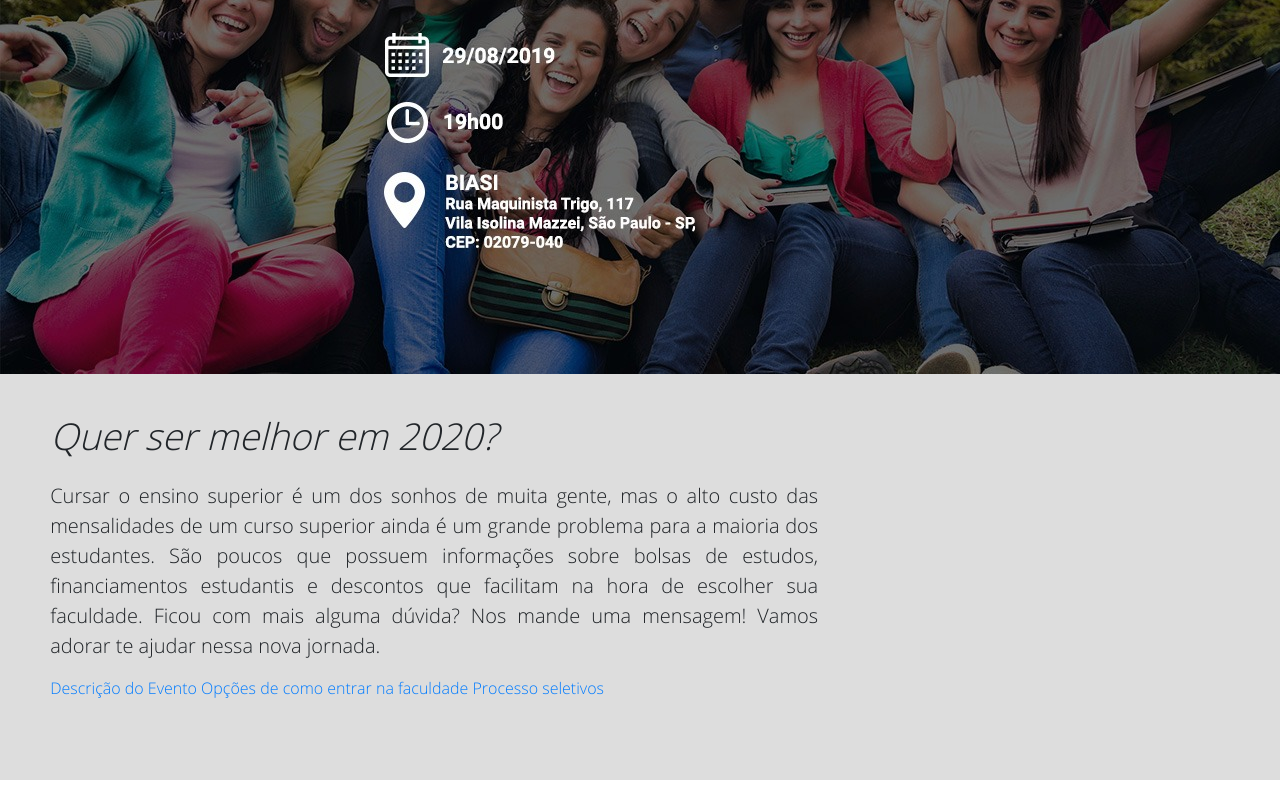
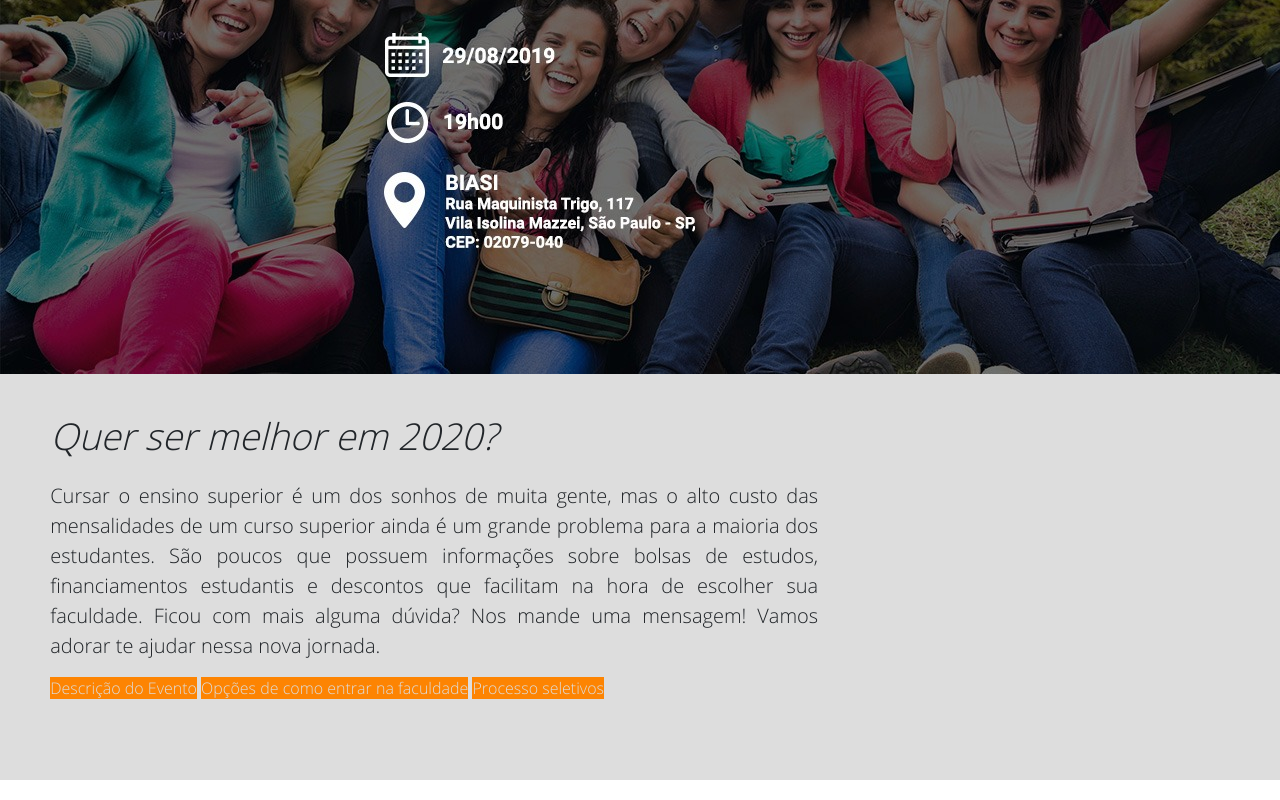
Before and after one commit to bruno-rcn/projeto-fec, a website: page index.html in a window 1280 px wide. Shown: the part 360-1160 px from the top of the page. Drawn offline with nearby package versions, Linux system fonts and the light colour scheme; a script that the page names is missing.

Commit message:
Alterações no menu

```diff
--- a/css/index.css
+++ b/css/index.css
@@ -171,3 +171,9 @@ html, body{
 .center p {
     font-size: 20px;
 }
+
+
+.links > a{
+    background-color: #FD8402;
+    color: #ddd
+}
```
